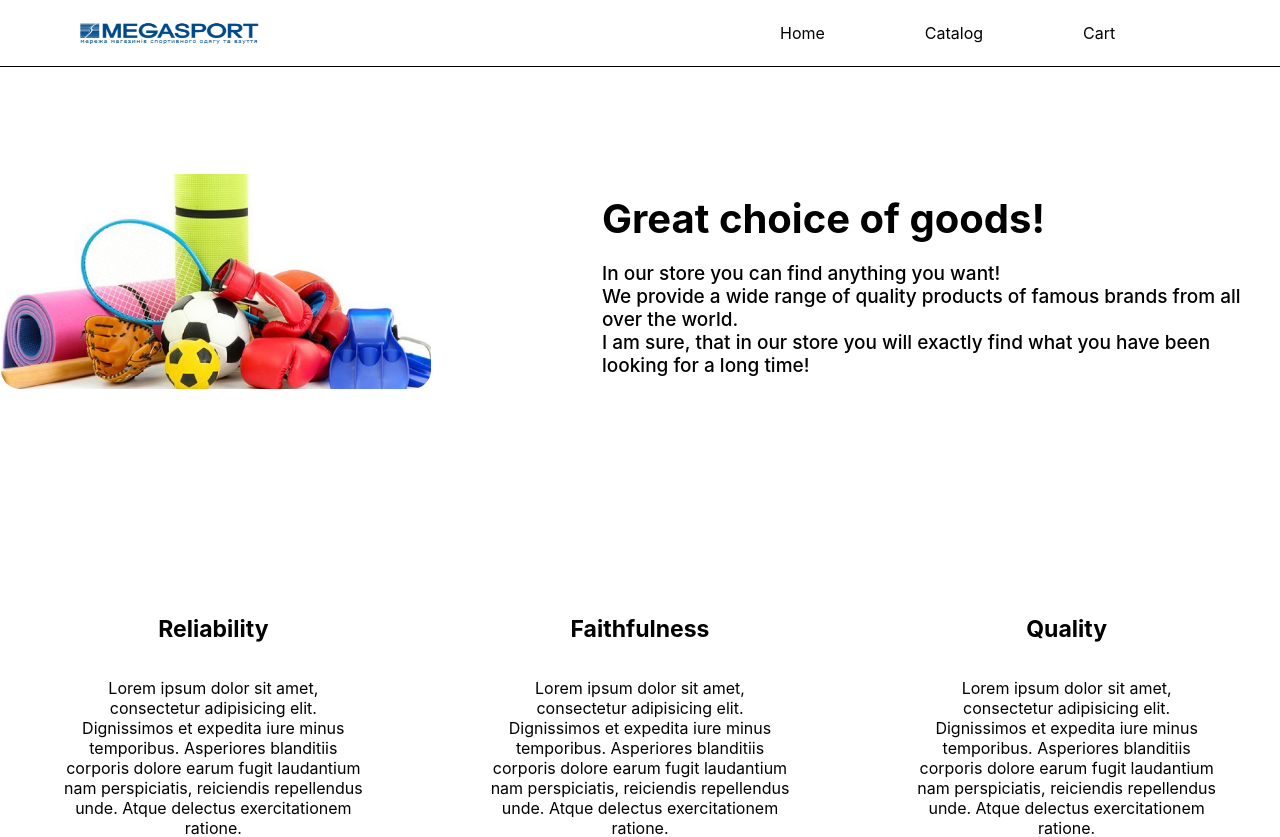
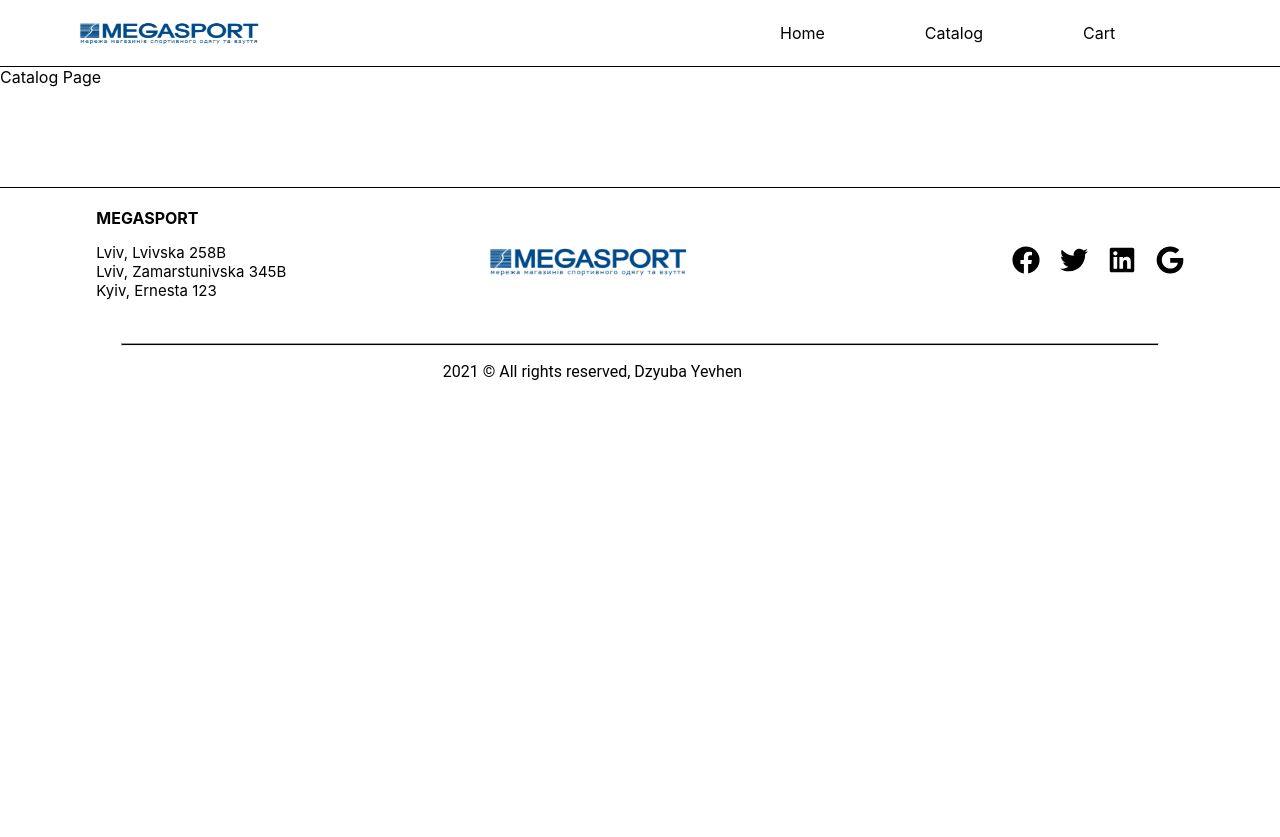
Before and after one commit to Yevhendzyuba/WebUI-Club-ReactJs, a React (Create React App) app: page /catalog in a window 1280 px wide. Shown: the top 837 px of the page. After the commit the page ends 800 px from the top, so only its background shows below. Built offline with nearby package versions, Linux system fonts and the light colour scheme.

Commit message:
added routing

```diff
--- a/src/containers/App/App.js
+++ b/src/containers/App/App.js
@@ -1,13 +1,11 @@
 import React from 'react';
 import Header from './Header/Header';
-import Home from '../Home/Home'
 import Footer from "./Footer/Footer";
 
 function App() {
     return (
         <div>
             <Header></Header>
-            <Home></Home>
             <Footer></Footer>
         </div>
     );
--- a/src/containers/App/Footer/Footer.js
+++ b/src/containers/App/Footer/Footer.js
@@ -19,8 +19,8 @@ function Footer() {
                     <FooterTitle>MEGASPORT
                     </FooterTitle>
                     <FooterDescription>Lviv, Lvivska 258B <br/>
-                    Lviv, Zamarstunivska 345В <br/>
-                    Kyiv, Ernesta 123
+                        Lviv, Zamarstunivska 345В <br/>
+                        Kyiv, Ernesta 123
                     </FooterDescription>
                 </div>
                 <FooterLogo src={FooterLogoPic} alt="FooterLogo"/>
@@ -36,4 +36,5 @@ function Footer() {
         </Container>
     );
 }
+
 export default Footer;
--- a/src/containers/App/Footer/Footer.styled.js
+++ b/src/containers/App/Footer/Footer.styled.js
@@ -1,5 +1,4 @@
 import styled from 'styled-components';
-
 
 export const FooterWrapper = styled.div`
     display:flex;
--- a/src/containers/App/Header/Header.js
+++ b/src/containers/App/Header/Header.js
@@ -1,9 +1,12 @@
 import React from 'react';
-import {BrowserRouter as Router} from "react-router-dom";
+import {BrowserRouter as Router, Route, Routes} from "react-router-dom";
 import {Container} from '../../../components/Global.styled';
-import {LinkingWrapper,LinkItem,Navbar,NavbarLogo} from "./Header.styled";
-import NavLink from "./Header.styled";
+import {LinkingWrapper, LinkItem, Navbar, NavbarLogo} from "./Header.styled";
 import HeaderLogo from '../../../icons/header_logo.png';
+import NavLink from './Header.styled'
+import Cart from "../../Cart/Cart";
+import Home from "../../Home/Home";
+import Catalog from "../../Catalog/Catalog";
 
 function Header() {
     return (
@@ -26,6 +29,11 @@ function Header() {
                         </li>
                     </LinkingWrapper>
                 </Navbar>
+                <Routes>
+                    <Route exact path="/" element={<Home/>}/>
+                    <Route exact path="/catalog" element={<Catalog/>}/>
+                    <Route exact path="/cart" element={<Cart/>}/>
+                </Routes>
             </Router>
         </Container>
     );
--- a/src/containers/App/Header/Header.styled.js
+++ b/src/containers/App/Header/Header.styled.js
@@ -9,6 +9,7 @@ export const LinkingWrapper = styled.ul`
 
 export default styled(NavLink)`
     text-decoration:none;
+    color:black;
 `;
 
 export const LinkItem = styled.li`
@@ -24,7 +25,6 @@ export const LinkItem = styled.li`
     background:grey;
     color:white;
     }
-
 `;
 
 export const Navbar = styled.nav`
--- a/src/containers/Home/Home.styled.js
+++ b/src/containers/Home/Home.styled.js
@@ -44,7 +44,7 @@ export const CardWrapperBlock = styled.div`
     flex-direction:column;
 `;
 
-export  const CardTextTitle = styled.h2`
+export const CardTextTitle = styled.h2`
     font-size:23px;
 `;
 
```
Also changed, not shown: src/containers/Home/Home.js (+16 -4 lines), src/components/Card/Card.js (added), src/components/Card/Card.styled.js (added).
